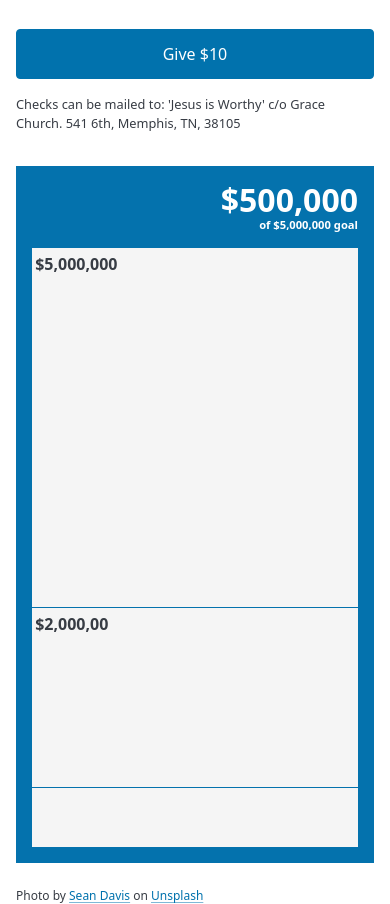
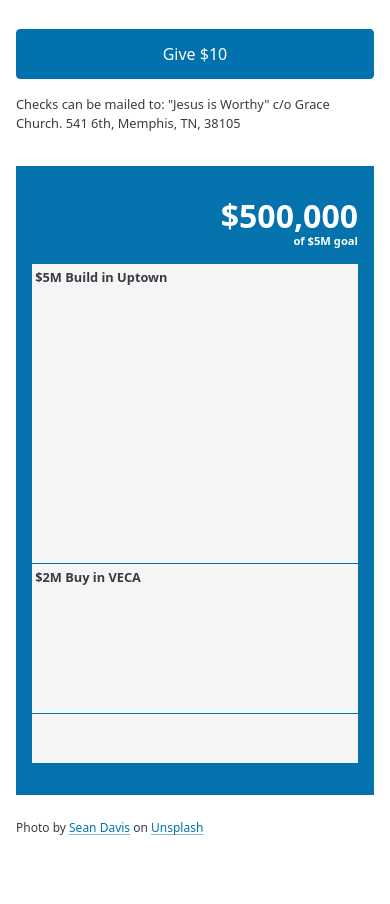
Before and after one commit to BenJBailey/gc-jiw, a website built with Vite: page index.html in a window 390 px wide. Shown: the part 869-1773 px from the top of the page. After the commit the page ends 1705 px from the top, so only its background shows below. Built offline with nearby package versions, Linux system fonts and the light colour scheme; no server answers.

Commit message:
feat(layout): add new amounts etc

```diff
--- a/index.html
+++ b/index.html
@@ -41,7 +41,7 @@
               class="jiw-donate-button">Give $10</a>
           </form>
         </div>
-        <p>Checks can be mailed to: 'Jesus is Worthy' c/o Grace Church. 541 6th, Memphis, TN, 38105
+        <p>Checks can be mailed to: "Jesus is Worthy" c/o Grace Church. 541 6th, Memphis, TN, 38105
         </p>
       </div>
     </div>
@@ -49,11 +49,11 @@
     <div id="tracking-container">
       <div id="tracking-goal">
         <h2><span id="tracking-progress">$500,000</span></h2>
-        <h3>of <span id="tracking-total">$5,000,000</span> goal</h3>
+        <h3>of <span id="tracking-total">$5M</span> goal</h3>
       </div>
       <div id="progress">
-        <div class="progress-line progress-100">$5,000,000 </div>
-        <div class="progress-line progress-40">$2,000,00</div>
+        <div class="progress-line progress-100">$5M Build in Uptown </div>
+        <div class="progress-line progress-40">$2M Buy in VECA</div>
         <div class="progress-line progress-10"></div>
 
         <div id="progress-completed"></div>
--- a/src/main.js
+++ b/src/main.js
@@ -7,7 +7,16 @@ document.documentElement.setAttribute("data-theme", "light");
 const currencyFormatter = new Intl.NumberFormat("en-US", {
   style: "currency",
   currency: "USD",
+  minimumFractionDigits: 0,
+  maximumFractionDigits: 0,
 });
+
+const formatCurrency = (amount) => {
+  if (amount >= 1000000) {
+    return `$${Math.round(amount / 1000000)}M`;
+  }
+  return currencyFormatter.format(Math.round(amount));
+};
 
 const progressBox = document.getElementById("progress-completed");
 const testProgressInput = document.getElementById("test-progress");
@@ -54,10 +63,10 @@ const updateProgressOnPage = ({ goal, raised }) => {
   const trackingTotal = document.getElementById("tracking-progress");
   const trackingGoal = document.getElementById("tracking-total");
   if (trackingTotal) {
-    trackingTotal.innerText = currencyFormatter.format(raised / 100);
+    trackingTotal.innerText = formatCurrency(raised / 100);
   }
   if (trackingGoal) {
-    trackingGoal.innerText = currencyFormatter.format(goal / 100);
+    trackingGoal.innerText = formatCurrency(goal / 100);
   }
   progressBox.style.setProperty("height", `${(raised / goal) * 100}%`);
 };
--- a/src/style.scss
+++ b/src/style.scss
@@ -91,7 +91,7 @@
 #tracking-container {
   margin: 1rem;
   background: #0472ad;
-  padding: 1rem;
+  padding: 2rem 1rem;
   display: flex;
   width: 700px;
   justify-content: center;
@@ -123,20 +123,25 @@
 
 #progress {
   background-color: #f5f5f5;
-  width: 150px;
-  min-width: 150px;
-  height: 600px;
+  width: 170px;
+  min-width: 170px;
+  height: 100%;
   margin-left: 1rem;
   position: relative;
   @media (max-width: 550px) {
     margin-left: 0;
     width: 100%;
   }
+
+  @media (max-width: 900px) {
+    height: 500px;
+  }
   .progress-line {
     width: 100%;
     border-top: solid 1px #0472ad;
     padding: 0.2rem;
     font-weight: bold;
+    font-size: 0.8rem;
   }
   .progress-100 {
     position: absolute;
```
